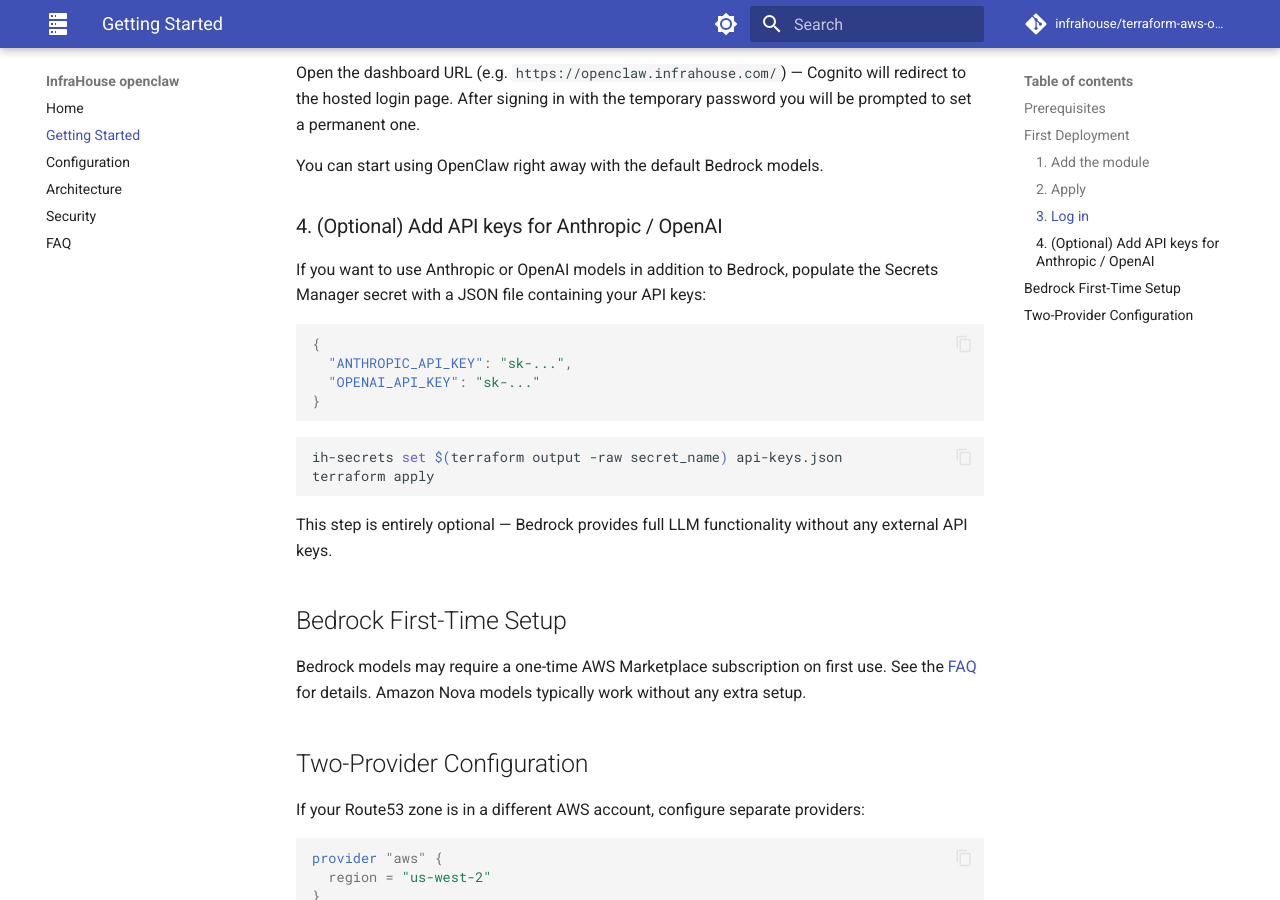
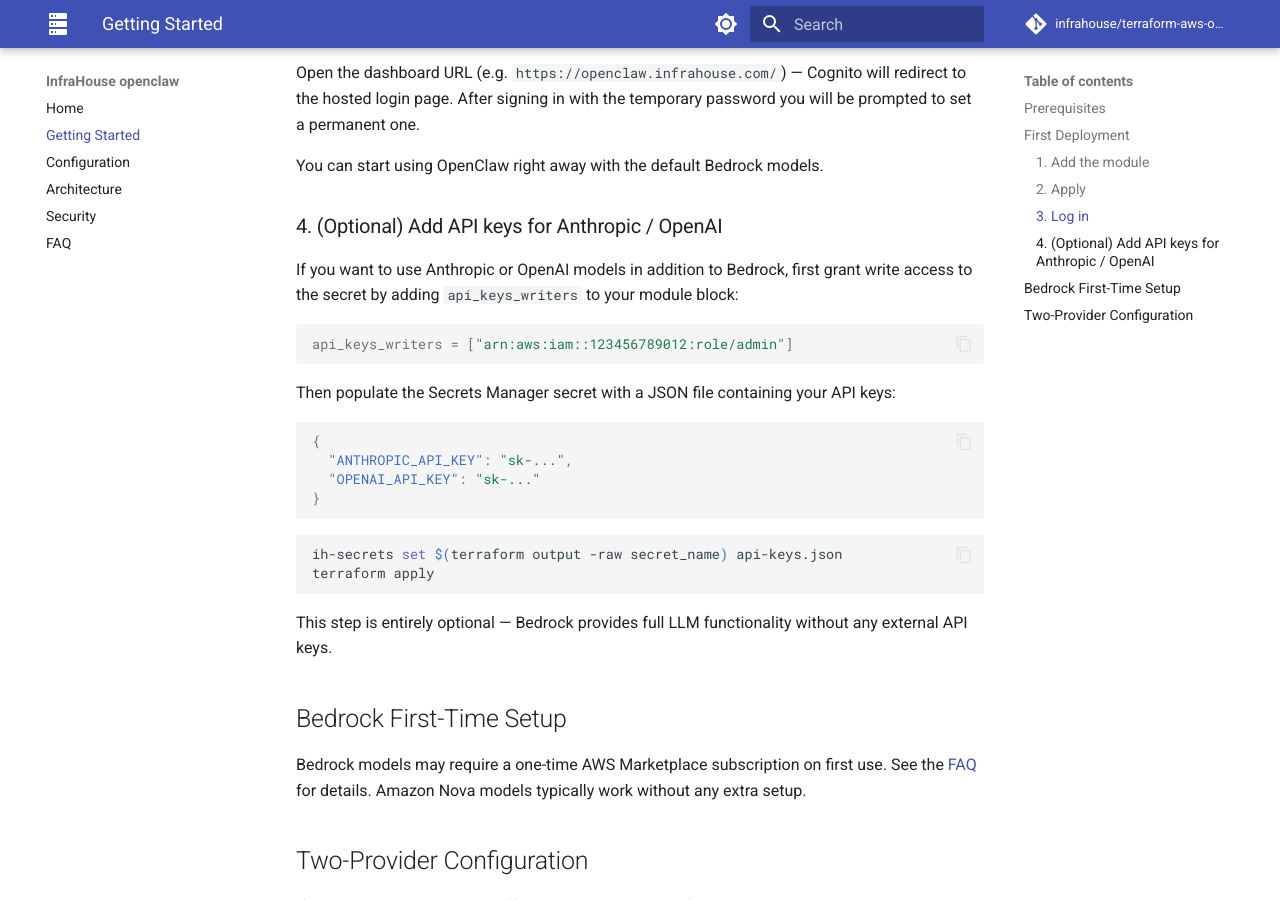
Before and after one commit to infrahouse/terraform-aws-openclaw, an MkDocs documentation site: the page built from docs/getting-started.md, in a window 1280 px wide and 900 px high, scrolled down 1753 px. Built offline with MkDocs 1.6.1 and Material for MkDocs 9.7.7, drawn with Linux system fonts in a browser that asks for light colours; comment, search, counter and statistics services are not loaded.

Commit message:
Add api_keys_writers to grant write access to the API keys secret (#3)
The api_keys module only had readers configured (the instance role),
meaning nobody could actually populate the secret with API keys.
Add api_keys_writers variable and wire it to the module's writers
parameter. Update all docs to mention the new variable.

Co-authored-by: infrahouse8 <121983874+infrahouse8@users.noreply.github.com>

````diff
--- a/docs/getting-started.md
+++ b/docs/getting-started.md
@@ -69,8 +69,15 @@
 ### 4. (Optional) Add API keys for Anthropic / OpenAI
 
 If you want to use Anthropic or OpenAI models in addition to Bedrock,
-populate the Secrets Manager secret with a JSON file containing your
-API keys:
+first grant write access to the secret by adding `api_keys_writers` to
+your module block:
+
+```hcl
+api_keys_writers = ["arn:aws:iam::123456789012:role/admin"]
+```
+
+Then populate the Secrets Manager secret with a JSON file containing
+your API keys:
 
 ```json
 {
````
Also changed, not shown: README.md (+1 -0 lines), docs/FAQ.md (+8 -1 lines), docs/architecture.md (+3 -2 lines), docs/configuration.md (+9 -1 lines), docs/index.md (+3 -2 lines), docs/security-considerations.md (+3 -1 lines), 2 other files.
